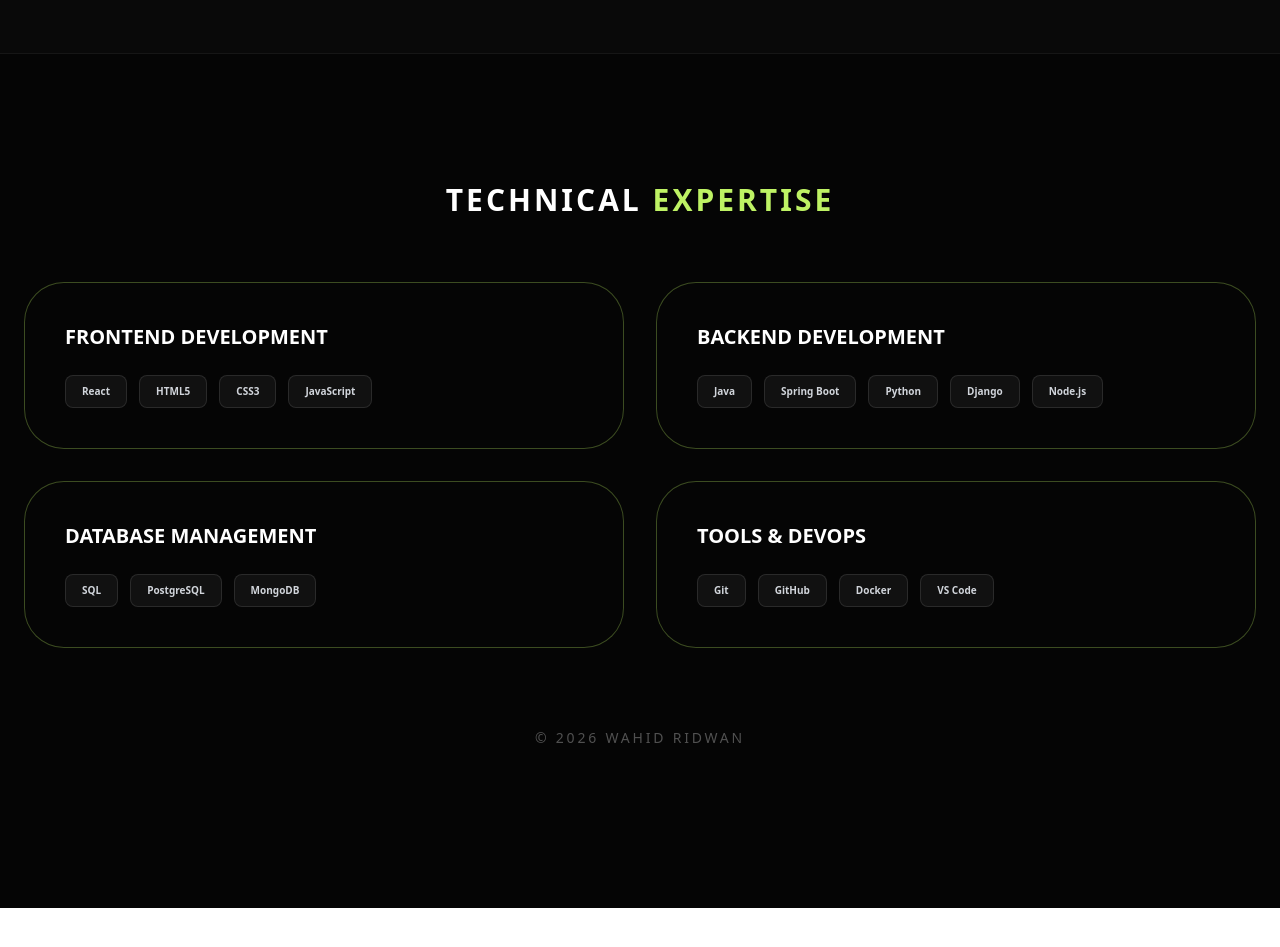
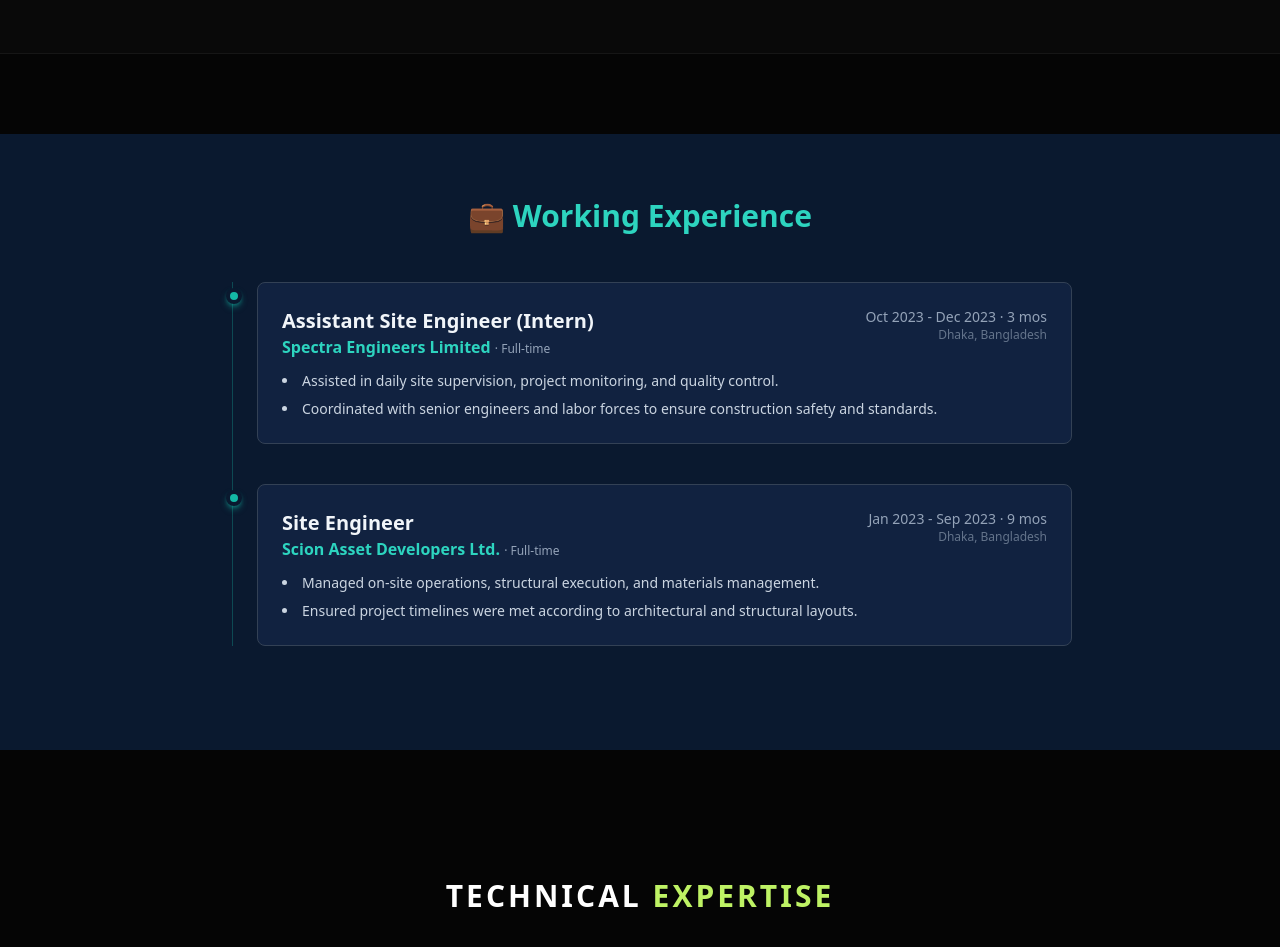
Before and after one commit to wahidridwan/my-portfolio, a React (Vite) app: page / in a window 1280 px wide. Shown: the part 1120-2067 px from the top of the page. Before the commit the page ends 2028 px from the top, so only its background shows below. Built offline with nearby package versions, Linux system fonts and the light colour scheme.

Commit message:
feat: render experience section with custom neon theme

```diff
--- a/src/App.jsx
+++ b/src/App.jsx
@@ -1,5 +1,6 @@
 import React, { useState, useEffect } from 'react';
 import Experience from "./Experience";
+
 const App = () => {
   const [mousePosition, setMousePosition] = useState({ x: 0, y: 0 });
 
@@ -115,6 +116,11 @@
         </div>
       </section>
 
+      {/* 🛑 --- WORKING EXPERIENCE SECTION --- */}
+      <div className="relative z-10 mt-20">
+        <Experience />
+      </div>
+
       {/* --- EXPERTISE BOXES --- */}
       <section className="relative z-10 px-6 max-w-7xl mx-auto mt-32">
         <h2 className="text-3xl font-black mb-16 text-center uppercase tracking-widest">Technical <span className="text-[#bef264]">Expertise</span></h2>
--- a/src/Experience.jsx
+++ b/src/Experience.jsx
@@ -1,7 +1,6 @@
 import React from 'react';
 
 const Experience = () => {
-  // তোমার দেওয়া এক্সপেরিয়েন্স ডাটা এখানে সেট করা হয়েছে
   const experiences = [
     {
       role: "Assistant Site Engineer (Intern)",
@@ -28,21 +27,18 @@
   ];
 
   return (
-    <section className="py-16 bg-slate-900 text-white" id="experience">
+    <section className="py-16 bg-[#0a192f] text-white" id="experience">
       <div className="max-w-4xl mx-auto px-4">
         <h2 className="text-3xl font-bold text-center mb-12 text-teal-400">
           💼 Working Experience
         </h2>
 
-        {/* Timeline Line */}
         <div className="relative border-l border-teal-500/30 ml-4 md:ml-6">
           {experiences.map((exp, index) => (
             <div key={index} className="mb-10 ml-6 relative">
-              {/* Timeline Dot */}
-              <span className="absolute -left-[31px] top-1.5 bg-teal-500 w-4 h-4 rounded-full border-4 border-slate-900 shadow-md shadow-teal-500/50"></span>
+              <span className="absolute -left-[31px] top-1.5 bg-teal-500 w-4 h-4 rounded-full border-4 border-[#0a192f] shadow-md shadow-teal-500/50"></span>
 
-              {/* Experience Card */}
-              <div className="bg-slate-800 p-6 rounded-lg border border-slate-700 hover:border-teal-500/50 transition-all duration-300">
+              <div className="bg-[#112240] p-6 rounded-lg border border-slate-700 hover:border-teal-500/50 transition-all duration-300">
                 <div className="flex flex-col md:flex-row md:justify-between md:items-start mb-3">
                   <div>
                     <h3 className="text-xl font-bold text-slate-100">{exp.role}</h3>
```
